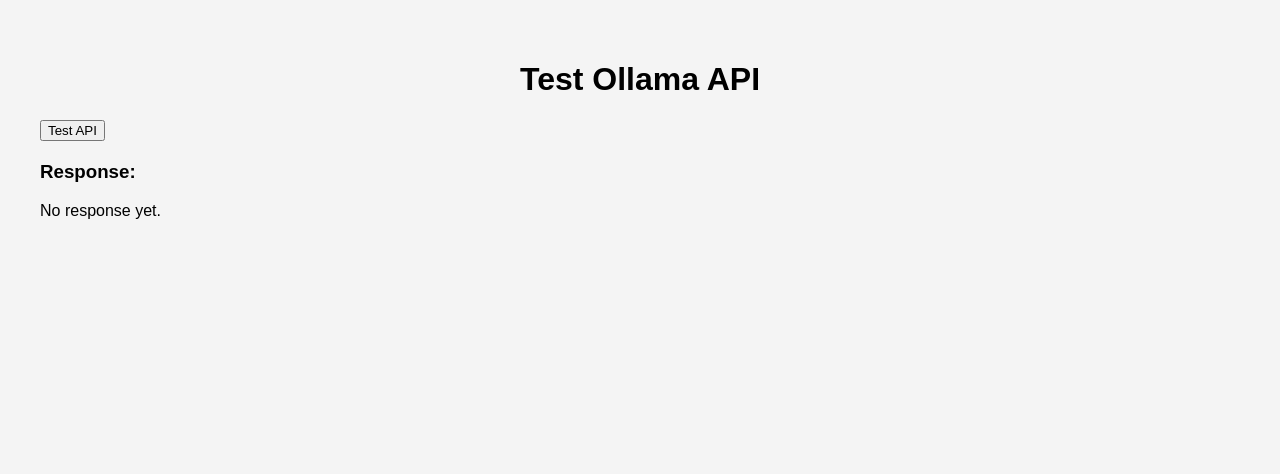
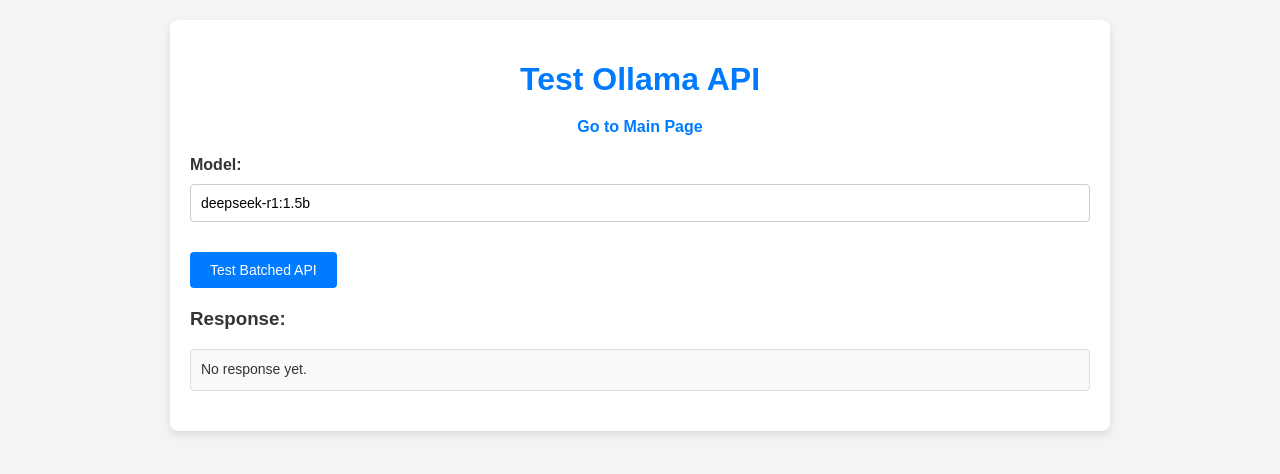
Before and after one commit to MattMiss/ai-teachers-assistant, a React (Vite) app: page /test in a window 1280 px wide. Shown: the top 474 px of the page. Built offline with nearby package versions, Linux system fonts and the light colour scheme.

Commit message:
separated some api functions and styled the OllamaTestPage better

```diff
--- a/package.json
+++ b/package.json
@@ -12,6 +12,7 @@
   "dependencies": {
     "react": "^18.3.1",
     "react-dom": "^18.3.1",
+    "react-markdown": "^9.0.3",
     "react-router-dom": "^7.1.3"
   },
   "devDependencies": {
--- a/src/components/OllamaTestPage.jsx
+++ b/src/components/OllamaTestPage.jsx
@@ -1,79 +1,123 @@
 import { useState } from "react";
+import { Link } from "react-router-dom";
+import ReactMarkdown from "react-markdown";
+
 import formattedTestData from "../data/formattedTestData";
+//import { generatePrompt } from "../utils/ai";
+import { ollamaApiLocal, fetchOllamaResponse } from "../utils/api";
+import { batchQuestions, generatePromptForBatch } from "../utils/ai";
 
 const OllamaTestPage = () => {
     const [response, setResponse] = useState("");
     const [loading, setLoading] = useState(false);
+    const [error, setError] = useState("");
+    const [apiUrl] = useState(ollamaApiLocal);
+    const [model, setModel] = useState("deepseek-r1:1.5b");
 
-  const handleTestOllama = async () => {
+    // const handleTestOllama = async () => {
+    //     setLoading(true);
+    //     setError("");
+    //     setResponse("");
+
+    //     const prompt = generatePrompt(formattedTestData);
+
+    //     await fetchOllamaResponse(
+    //         apiUrl,
+    //         model,
+    //         prompt,
+    //         (newResponse) => setResponse(newResponse),  // Update response progressively
+    //         (errorMessage) => {
+    //             setError(errorMessage);  // Set the error message while keeping the response
+    //             setLoading(false);
+    //         },
+    //         () => setLoading(false)
+    //     );
+    // }
+
+    const handleTestBatchedOllama = async () => {
         setLoading(true);
+        setError("");
         setResponse("");
 
-    const prompt = generatePrompt(formattedTestData);
+        const batchedQuestions = batchQuestions(formattedTestData.questions_and_answers, 5); // Batch size = 5 questions
+        console.log("BatchedQuestions: ", batchedQuestions);
 
         try {
-      const res = await fetch("http://localhost:11434/api/generate", {
-        method: "POST",
-        headers: {
-          "Content-Type": "application/json",
-        },
-        body: JSON.stringify({
-          model: "llama3.2",
+            for (const [index, batch] of batchedQuestions.entries()) {
+                const prompt = generatePromptForBatch(batch);
+
+                console.log(`Processing batch ${index + 1}/${batchedQuestions.length}:`);
+                console.log("Prompt:", prompt);
+
+                await fetchOllamaResponse(
+                    apiUrl,
+                    model,
                     prompt,
-        }),
-      });
-
-      if (res.ok) {
-        const reader = res.body.getReader();
-
-        while (true) {
-            const { done, value } = await reader.read();
-            if (done) break;
-
-            const chunk = new TextDecoder("utf-8").decode(value);
-            const result = JSON.parse(chunk);
-            setResponse((prev) => prev + result.response || "");
-        }
-
-      } else {
-        const errorText = await res.text();
-        setResponse(`Error: ${res.status} - ${errorText}`);
+                    (newResponse) => setResponse((prevResponse) => prevResponse + newResponse),
+                    setError,
+                    () => setLoading(false)
+                );
             }
         } catch (error) {
-      setResponse(`Error: ${error.message}`);
+            console.error("Unexpected Error:", error);
+            setError(`An unexpected error occurred: ${error.message}`);
         } finally {
             setLoading(false);
         }
     };
 
-  const generatePrompt = (data) => {
-    let prompt = "Here are some questions about programming and answers from various people. Summarize each question based on the range of answers provided, and analyze what people generally think about each topic.\n\n";
-
-    data.questions_and_answers.forEach((qa) => {
-        prompt += `Q: ${qa.question}\n`;
-        qa.answers.forEach((answer, idx) => {
-            prompt += `A${idx + 1} (User: ${answer.userId}): ${answer.response}\n`;
-        });
-        prompt += "\n";
-    });
 
 
-    prompt += "Now, summarize each question based on the range of answers and analyze what people generally think about these topics.";
-    return prompt;
-  };
+    return (
+        <div className="container">
+            <h1>Test Ollama API</h1>
+            <nav>
+                <Link to="/" className="nav-link">
+                    Go to Main Page
+                </Link>
+            </nav>
 
-  return (
-    <div style={{ padding: "20px" }}>
-      <h1>Test Ollama API</h1>
-      <button onClick={handleTestOllama} disabled={loading}>
-        {loading ? "Loading..." : "Test API"}
+            <div className="criteria-section">
+                <label htmlFor="model">Model:</label>
+                <input
+                    id="model"
+                    value={model}
+                    onChange={(e) => setModel(e.target.value)}
+                    placeholder="Enter model name"
+                />
+            </div>
+
+            <div className="upload-section">
+                <button
+                    className="submit-btn"
+                    onClick={handleTestBatchedOllama}
+                    disabled={loading}
+                >
+                    {loading ? "Loading..." : "Test Batched API"}
                 </button>
-      <div style={{ marginTop: "20px", whiteSpace: "pre-wrap" }}>
+            </div>
+
+            <div className="result-section">
                 <h3>Response:</h3>
-        <p>{response || "No response yet."}</p>
+                <div className="response-box">
+                    <ReactMarkdown>{response || "No response yet."}</ReactMarkdown>
+                </div>
+
+                {error && (
+                    <div className="error-section">
+                        <strong>{error}</strong>
+                        <button
+                            className="upload-btn"
+                            onClick={handleTestBatchedOllama}
+                        >
+                            Regenerate response?
+                        </button>
+                    </div>
+                )}
             </div>
         </div>
     );
+
 };
 
 export default OllamaTestPage;
--- a/src/index.css
+++ b/src/index.css
@@ -1,43 +1,85 @@
+/* General Body Styling */
 body {
     font-family: Arial, sans-serif;
     margin: 0;
     padding: 20px;
     background-color: #f4f4f4;
+    color: #333;
 }
 
-h1 {
-    text-align: center;
-}
-
+/* Container Styling */
 .container {
     max-width: 900px;
     margin: 0 auto;
     padding: 20px;
+    background-color: #ffffff;
     border-radius: 8px;
+    box-shadow: 0 4px 8px rgba(0, 0, 0, 0.1);
 }
 
+/* Page Titles */
+h1 {
+    text-align: center;
+    font-size: 2rem;
+    margin-bottom: 20px;
+    color: #007bff;
+}
+
+/* Navigation Links */
+nav {
+    margin-bottom: 20px;
+    text-align: center;
+}
+
+.nav-link {
+    color: #007bff;
+    text-decoration: none;
+    font-weight: bold;
+}
+
+.nav-link:hover {
+    text-decoration: underline;
+}
+
+/* Form Sections */
 .upload-section,
 .criteria-section,
 .result-section {
     margin-bottom: 20px;
 }
 
+.upload-section label,
+.criteria-section label {
+    display: block;
+    font-weight: bold;
+    margin-bottom: 5px;
+}
+
 .upload-section input,
 .criteria-section input {
     padding: 10px;
     width: 100%;
-    margin-top: 10px;
     font-size: 14px;
+    margin-top: 5px;
+    border: 1px solid #ccc;
+    border-radius: 4px;
+    box-sizing: border-box; /* Ensures padding is included in width */
 }
 
+/* Buttons */
 .upload-btn,
 .submit-btn {
+    display: inline-block;
     padding: 10px 20px;
     background-color: #007bff;
     color: white;
     border: none;
     border-radius: 4px;
     cursor: pointer;
+    text-align: center;
+    font-size: 14px;
+    transition: background-color 0.3s;
+    margin-top: 10px;
 }
 
 .upload-btn:hover,
@@ -45,10 +87,12 @@
     background-color: #0056b3;
 }
 
+/* Table Styling */
 table {
     width: 100%;
     border-collapse: collapse;
     margin-top: 20px;
+    font-size: 14px;
 }
 
 table,
@@ -65,4 +109,110 @@
 
 th {
     background-color: #f2f2f2;
+    font-weight: bold;
 }
+
+td {
+    background-color: #ffffff;
+}
+
+/* Response Section */
+/* General Markdown Styling */
+.response-box {
+    padding: 10px; /* Reduce padding around the box */
+    background-color: #f9f9f9;
+    border: 1px solid #ddd;
+    border-radius: 4px;
+    font-family: Arial, sans-serif;
+    line-height: 1.4; /* Reduce line height for tighter spacing */
+    font-size: 14px;
+    overflow: auto;
+    white-space: pre-line; /* Preserve single line breaks but collapse extra spaces */
+}
+
+/* Headings */
+.response-box h1,
+.response-box h2,
+.response-box h3 {
+    font-size: 1.2rem;
+    margin: 10px 0; /* Reduce extra margin */
+    color: #007bff;
+}
+
+/* Paragraphs */
+.response-box p {
+    margin: 0; /* Reduce space between paragraphs */
+}
+
+/* General List Styling */
+.response-box ul,
+.response-box ol {
+    margin: 10px 0 10px 20px; /* Standard margin for lists */
+    padding-left: 20px; /* Proper indentation */
+    list-style-position: outside; /* Ensure bullet points are aligned outside the text */
+}
+
+/* Individual List Items */
+.response-box ul li,
+.response-box ol li {
+    margin: 5px 0; /* Minimal spacing between items */
+    padding-left: 0; /* Avoid extra padding */
+}
+
+
+/* Inline Code */
+.response-box code {
+    background-color: #f4f4f4;
+    padding: 2px 4px;
+    border-radius: 3px;
+    font-family: "Courier New", monospace;
+}
+
+/* Code Blocks */
+.response-box pre {
+    background-color: #f4f4f4;
+    padding: 10px;
+    border-radius: 4px;
+    overflow: auto;
+    font-family: "Courier New", monospace;
+    font-size: 13px; /* Slightly smaller for code blocks */
+    line-height: 1.4; /* Adjust line height for readability */
+    margin: 10px 0;
+}
+
+/* Blockquotes */
+.response-box blockquote {
+    margin: 10px 0;
+    padding: 10px 20px;
+    border-left: 4px solid #007bff;
+    background-color: #f9f9f9;
+    font-style: italic;
+    color: #555;
+}
+
+
+/* Error Section */
+.error-section {
+    margin-top: 20px;
+    color: red;
+    font-weight: bold;
+    display: flex;
+    flex-direction: column;
+    align-items: flex-start;
+    gap: 10px;
+}
+
+.error-section button {
+    padding: 8px 16px;
+    font-size: 14px;
+    border: none;
+    border-radius: 4px;
+    background-color: #dc3545;
+    color: white;
+    cursor: pointer;
+    transition: background-color 0.3s;
+}
+
+.error-section button:hover {
+    background-color: #b02a37;
+}
--- /dev/null
+++ b/src/utils/ai.js
@@ -0,0 +1,39 @@
+import { promptText } from "./prompt";
+
+export const generatePrompt = (data) => {
+    let prompt = `${promptText.intro}\n\n`;
+
+    data.questions_and_answers.forEach((qa) => {
+        prompt += `Q: ${qa.question}\n`;
+        qa.answers.forEach((answer, idx) => {
+            prompt += `A${idx + 1} (User: ${answer.userId}): ${answer.response}\n`;
+        });
+        prompt += "\n";
+    });
+
+    prompt += `${promptText.outro}`;
+    return prompt;
+};
+
+export const batchQuestions = (data, batchSize) => {
+    const batchedData = [];
+    for (let i = 0; i < data.length; i += batchSize) {
+        batchedData.push(data.slice(i, i + batchSize));
+    }
+    return batchedData;
+};
+
+export const generatePromptForBatch = (batch) => {
+    let prompt = `${promptText.intro}\n`;
+
+    batch.forEach((qa) => {
+        prompt += `Q: ${qa.question}\n`;
+        qa.answers.forEach((answer, idx) => {
+            prompt += `A${idx + 1} (User: ${answer.userId}): ${answer.response}\n`;
+        });
+        prompt += "\n";
+    });
+
+    prompt += `${promptText.outro}`;
+    return prompt;
+};
--- /dev/null
+++ b/src/utils/api.js
@@ -0,0 +1,94 @@
+export const ollamaApiLocal = "http://localhost:11434/api/generate";
+
+// export const fetchOllamaResponse = async (apiUrl, model, prompt, onUpdate, onError, onComplete) => {
+//     try {
+//         const res = await fetch(apiUrl, {
+//             method: "POST",
+//             headers: {
+//                 "Content-Type": "application/json",
+//             },
+//             body: JSON.stringify({
+//                 model,
+//                 prompt,
+//             }),
+//         });
+
+//         if (res.ok) {
+//             const reader = res.body.getReader();
+//             const decoder = new TextDecoder("utf-8");
+
+//             while (true) {
+//                 const { done, value } = await reader.read();
+//                 if (done) break;
+
+//                 const chunk = decoder.decode(value);
+//                 const result = JSON.parse(chunk);
+
+//                 // Call the update function to provide partial responses to the component
+//                 onUpdate((prev) => prev + (result.response || ""));
+//             }
+
+//             // Notify completion once the response stream ends
+//             onComplete();
+//         } else {
+//             const errorText = await res.text();
+//             onError(`Error: ${res.status} - ${errorText}`);
+//         }
+//     } catch (error) {
+//         onError(`Error: ${error.message}`);
+//     }
+// };
+
+export const fetchOllamaResponse = async (apiUrl, model, prompt, onUpdate, onError, onComplete) => {
+    try {
+        const res = await fetch(apiUrl, {
+            method: "POST",
+            headers: {
+                "Content-Type": "application/json",
+            },
+            body: JSON.stringify({
+                model,
+                prompt,
+            }),
+        });
+
+        if (res.ok) {
+            const reader = res.body.getReader();
+            const decoder = new TextDecoder("utf-8");
+
+            while (true) {
+                const { done, value } = await reader.read();
+                if (done) break;
+
+                const chunk = decoder.decode(value);
+
+                let result;
+                try {
+                    result = JSON.parse(chunk);
+                } catch (e) {
+                    console.error("Failed to parse chunk:", chunk, e);
+                    onError("Failed to parse chunk: " + chunk);
+                    break;
+                }
+
+                onUpdate(result.response || "");
+            }
+
+            onComplete();
+        } else {
+            const errorText = await res.text();
+            try {
+                const errorJson = JSON.parse(errorText);
+                onError(`Error: ${res.status} - ${errorJson.message || errorText}`);
+            } catch {
+                onError(`Error: ${res.status} - ${errorText}`);
+            }
+        }
+    } catch (error) {
+        onError(`Error: ${error.message}`);
+    } finally {
+        if (onComplete && typeof onComplete === "function") {
+            onComplete();
+        }
+    }
+};
--- /dev/null
+++ b/src/utils/prompt.js
@@ -0,0 +1,4 @@
+export const promptText = {
+    intro: "Below is a list of questions and responses from various people. For each question:\n1. Summarize the range of answers in 1-2 sentences.\n2. Highlight key themes or patterns from the answers.\n3. Provide a concise analysis of what people generally think about the topic.\n\n",
+    outro: "Summarize each question with the above structure, focusing on brevity and clarity. Avoid repeating the answers verbatim. Do not include your thinking process in the response.",
+};
```
Also changed, not shown: 1 other file (tests, documents, lock files or other folders). Lines whose indentation alone changed are shown as unchanged.
